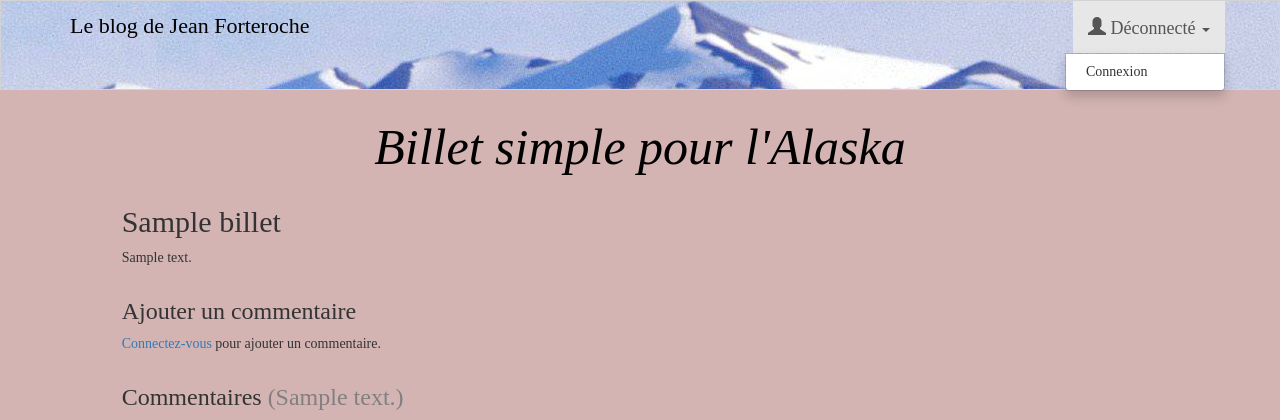
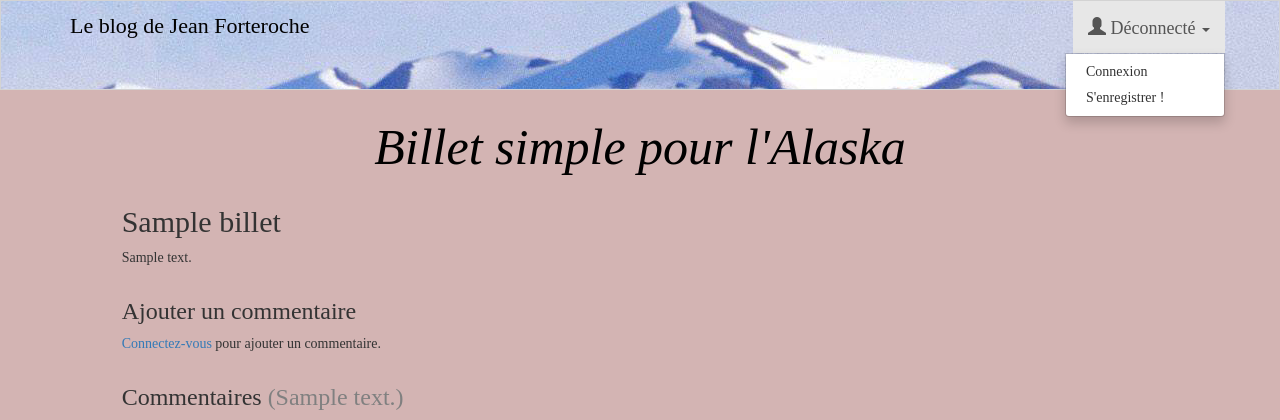
Before and after one commit to tceppini/oc_dwj_projet4, a PHP site: template views/billet.html.twig in a window 1280 px wide, after a click on "Déconnecté". Shown: the top 420 px of the page. Run offline with PHP 8.4, Linux system fonts and the light colour scheme; the template is opened without the code that fills it: most values are stand-ins (such as "Sample title", 1, 10 or a date in 2020); some libraries are stand-ins or nearby versions.

Commit message:
Ajout path('register')

```diff
--- a/views/layout.html.twig
+++ b/views/layout.html.twig
@@ -70,6 +70,7 @@
                                     <span class="glyphicon glyphicon-user"></span> Déconnecté <b class="caret"></b></a>
                                     <ul class="dropdown-menu">
                                         <li><a href="{{ path('login') }}">Connexion</a></li>
+                                        <li><a href="{{ path('register') }}">S'enregistrer !</a></li>
                                     </ul>
                                 </li>
                                 {% endif %}
```
